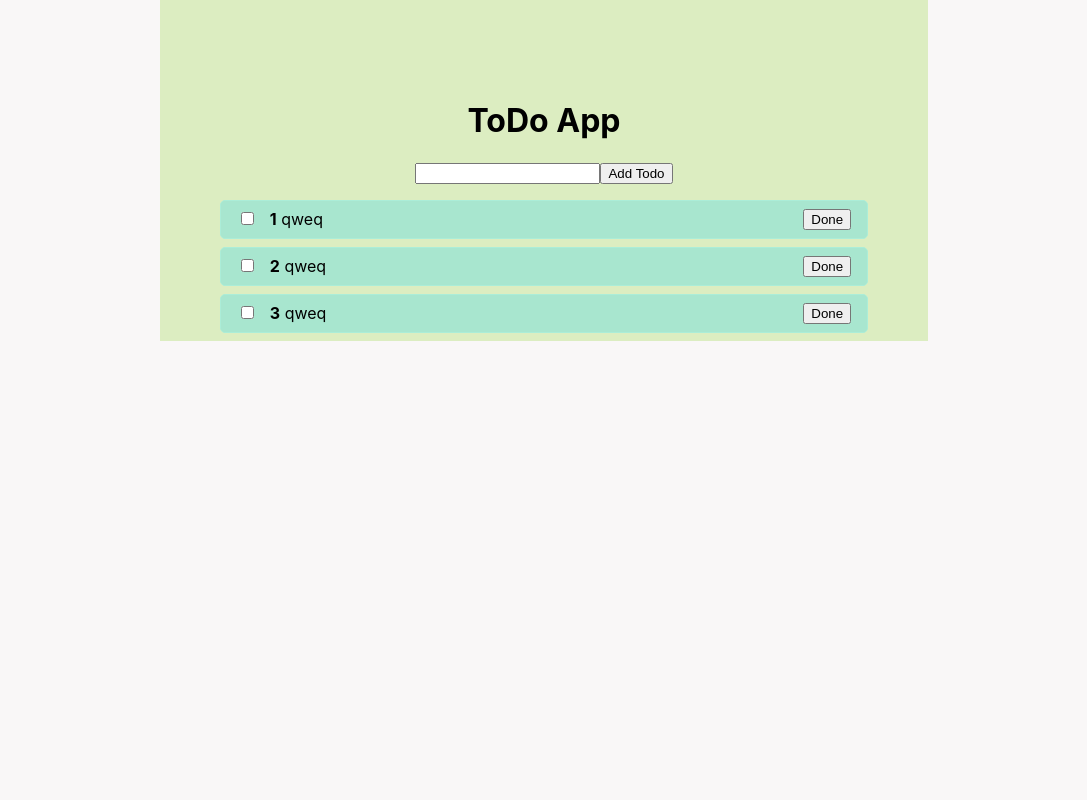
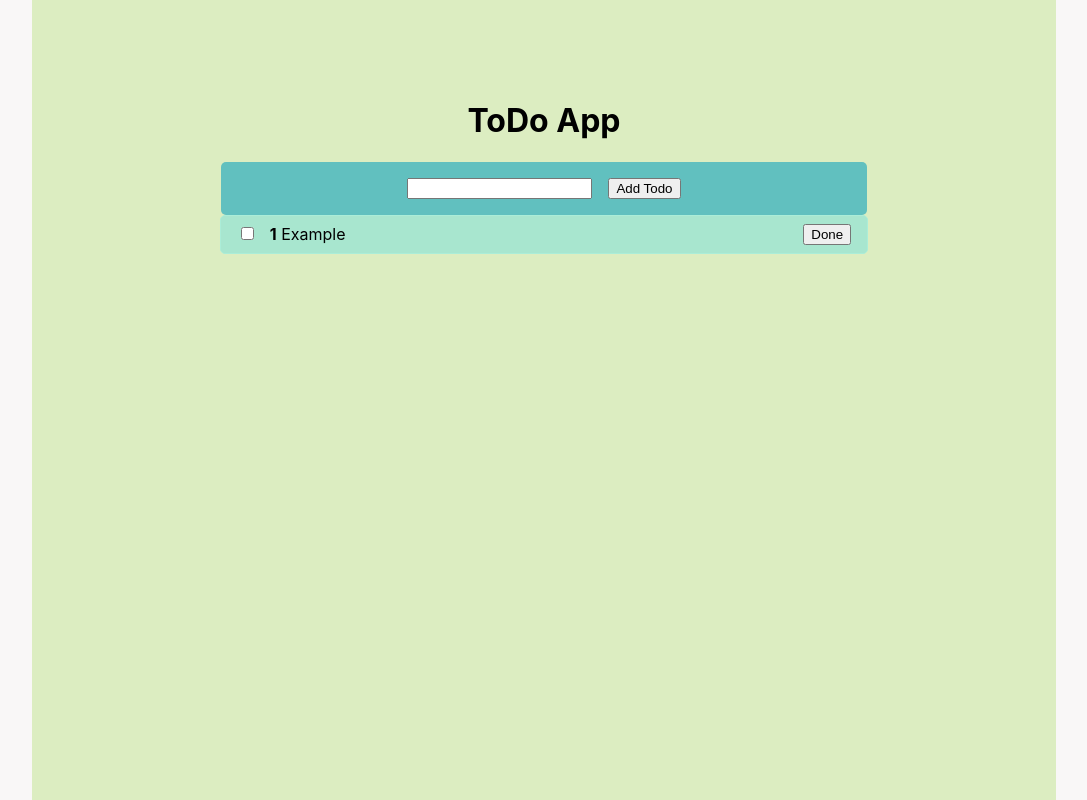
Before and after one commit to dmsomov/ToDo-App, a React (Create React App) app: page / in a window 1280 px wide. Shown: the whole page, without its empty margins (96-1183 px from the left). Built offline with nearby package versions, Linux system fonts and the light colour scheme.

Commit message:
fix: Updated AddTodo styles

```diff
--- a/src/App.js
+++ b/src/App.js
@@ -7,9 +7,7 @@ import AddTodo from './Todo/AddTodo'
 function App() {
 
   const [todos, setTodos] = useState([
-    {id: 1, done: false, title: 'qweq'},
-    {id: 2, done: false, title: 'qweq'},
-    {id: 3, done: false, title: 'qweq'}
+    {id: 1, done: false, title: 'Example'},
   ])
 
   function toggleTodo(id) {
--- a/src/Todo/AddTodo.js
+++ b/src/Todo/AddTodo.js
@@ -3,7 +3,17 @@ import PropTypes from 'prop-types'
 
 const styles = {
   form: {
-    marginBottom: '1rem',
+    display: 'flex',
+    justifyContent: 'center',
+    alignItems: 'center',
+    margin: '0 auto',
+    padding: '1rem',
+    backgroundColor: '#61C0BF',
+    width: '60%',
+    borderRadius: '5px'
+  },
+  button: {
+    marginLeft: '1rem'
   }
 }
 
@@ -26,7 +36,7 @@ function AddTodo({ createTodo }) {
   return (
     <form style={styles.form} onSubmit={submitValue}>
       <input value={value} onChange={changeValue} />
-      <button type='submit'>Add Todo</button>
+      <button type='submit' style={styles.button} >Add Todo</button>
     </form>
   )
 }
--- a/src/Todo/TodoItem.js
+++ b/src/Todo/TodoItem.js
@@ -5,7 +5,7 @@ import Context from '../Context'
 const styles = {
   li: {
     display: 'flex',
-    width: '80%',
+    width: '60%',
     justifyContent: 'space-between',
     alignItems: 'center',
     padding: '.5rem 1rem',
--- a/src/index.css
+++ b/src/index.css
@@ -1,4 +1,5 @@
 body {
+  height: 100%;
   margin: 0;
   font-family: -apple-system, BlinkMacSystemFont, 'Segoe UI', 'Roboto', 'Oxygen',
     'Ubuntu', 'Cantarell', 'Fira Sans', 'Droid Sans', 'Helvetica Neue',
@@ -16,7 +17,8 @@ code {
 .wrapper {
   padding-top: 5rem;
   margin: 0 auto;
-  width: 60%;
+  width: 80%;
+  height: 90vh;
   text-align: center;
   background-color: #DCEDC1;
 }
```
Also changed, not shown: 1 other file (tests, documents, lock files or other folders).
